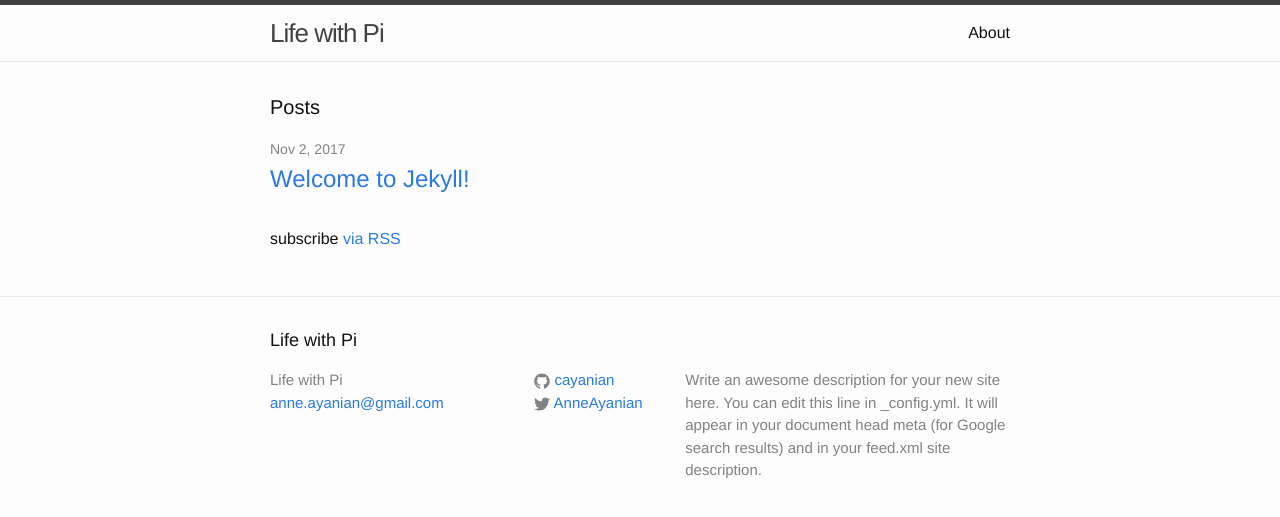
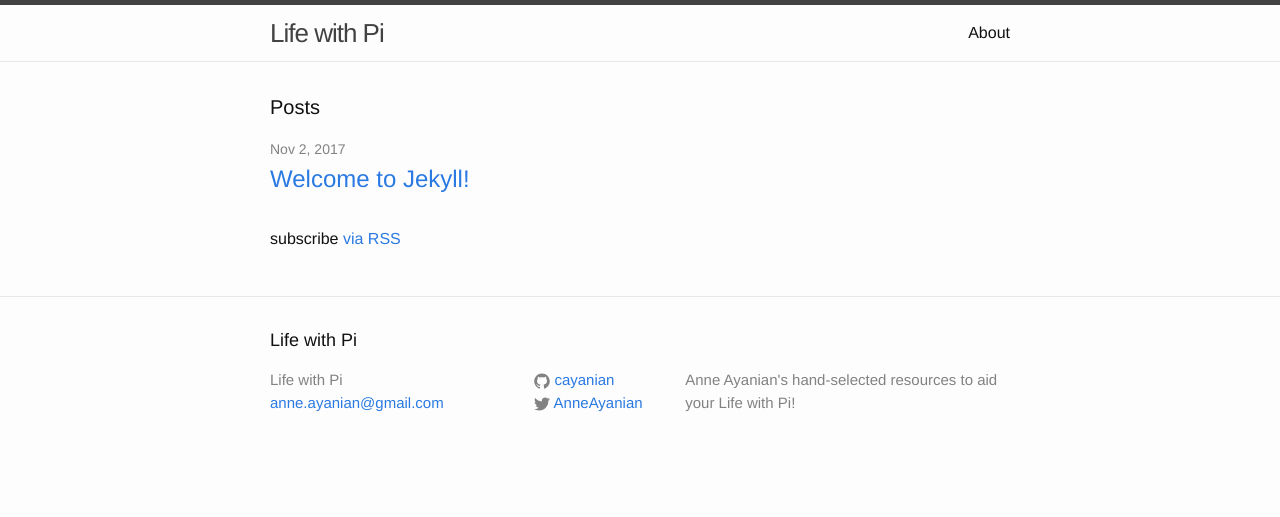
Before and after one commit to cayanian/cayanian.github.io, a Jekyll site: the page built from index.html, in a window 1280 px wide. Shown: the top 517 px of the page. Built offline with Jekyll 4.4.1, drawn with Linux system fonts in a browser that asks for light colours.

Commit message:
Add description

```diff
--- a/_config.yml
+++ b/_config.yml
@@ -9,9 +9,7 @@
 title: Life with Pi
 email: anne.ayanian@gmail.com
 description: > # this means to ignore newlines until "baseurl:"
-  Write an awesome description for your new site here. You can edit this
-  line in _config.yml. It will appear in your document head meta (for
-  Google search results) and in your feed.xml site description.
+  Anne Ayanian's hand-selected resources to aid your Life with Pi!
 baseurl: "" # the subpath of your site, e.g. /blog
 url: "http://lifewithpi.com" # the base hostname & protocol for your site
 twitter_username: AnneAyanian
```
